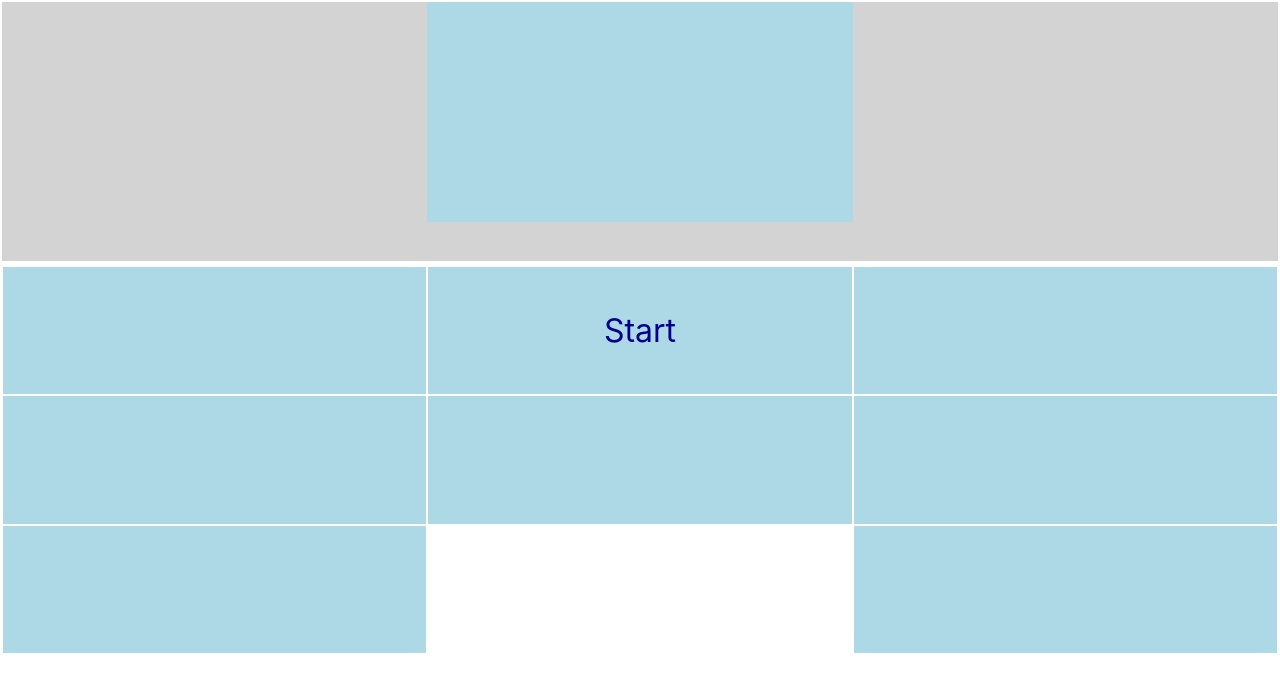
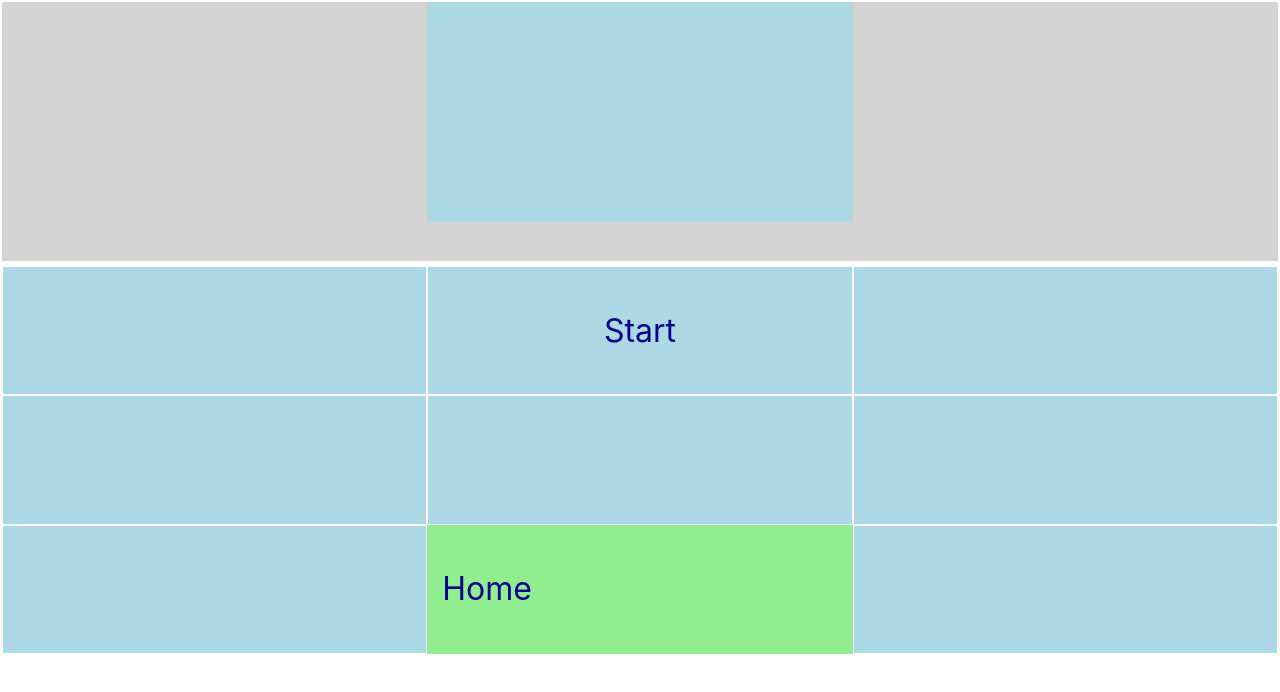
Before and after one commit to davidsjg/chord-key-id, a React (Create React App) app: page /sevenGame in a window 1280 px wide. Shown: the top 692 px of the page. Built offline with nearby package versions, Linux system fonts and the light colour scheme.

Commit message:
added home button to sevensGame

```diff
--- a/package.json
+++ b/package.json
@@ -7,7 +7,7 @@
     "@testing-library/jest-dom": "^5.17.0",
     "@testing-library/react": "^13.4.0",
     "@testing-library/user-event": "^13.5.0",
-    "firebase": "^11.1.0",
+    "firebase": "^11.2.0",
     "react": "^19.0.0",
     "react-dom": "^19.0.0",
     "react-router-dom": "^7.1.3",
--- a/src/SelectorPage/SelectorPage.css
+++ b/src/SelectorPage/SelectorPage.css
@@ -10,14 +10,18 @@
     align-items: center;
     justify-content: center;
     background-color: lightskyblue;
-    padding: 40px 60px;
-    margin: 30px 20px;
-    width: 40px;
+    margin-top: 10px;
     border-radius: 5px;
 }
 
 .bothHeader:hover{
-    background-color: green;
+    background-color: lightgreen;
+    transform: scale(1.03);
+}
+
+.bothHeader:active{
+    background-color: lightgreen;
+    transform: scale(.98);
 }
 
 
@@ -29,9 +33,11 @@
     font-size: xx-large;
     color: white;
     text-decoration: none;
+    padding: 50px;
+    width: 60px;
 }
 
+
 .bothHeader a:hover{
-    transform: scale(1.01);
 
 }
--- a/src/SevenGame/NoteSelector/NoteSelector.css
+++ b/src/SevenGame/NoteSelector/NoteSelector.css
@@ -55,3 +55,21 @@
 .select:hover, .select:active, .select:focus {
     background-color: #a49bb6;
   }
+
+
+.homeButton{
+    background-color: lightgreen;
+}
+
+.homeButton a{
+    margin: 1px;
+    text-align: center;
+    vertical-align: middle;
+    margin-left: 15px;
+    line-height: 127px;
+    font-size: xx-large;
+    text-decoration: none;
+}
+.homeButton span{
+color: darkblue;
+}
--- a/src/SevenGame/NoteSelector/NoteSelector.js
+++ b/src/SevenGame/NoteSelector/NoteSelector.js
@@ -1,4 +1,5 @@
 import React from "react";
+import { Link } from "react-router-dom";
 import "./NoteSelector.css";
 
 function NoteSelector({ onUpdateState, currIndex }) {
@@ -37,7 +38,17 @@ function NoteSelector({ onUpdateState, currIndex }) {
       <div className={currIndex === "null" || currIndex === 10 ? 'selectHidden' : 'select'} onClick={handleClick} id="G">G</div>
       <div className={currIndex === "null" || currIndex === 10 ? 'selectHidden' : 'select'} onClick={handleClick} id="E">E</div>
       <div className={currIndex === "null" || currIndex === 10 ? 'selectHidden' : 'select'} onClick={handleClick} id="C">C</div>
-      <div className="selectHidden1">Hold</div>
+      <div className="homeButton">
+        <div >
+
+            <Link
+              to="/"
+            >
+              <span style={{ marginRight: -9 }}>Home</span>
+            </Link>
+
+        </div></div>
+
       <div className={currIndex === "null" || currIndex === 10 ? 'selectHidden' : 'select'} onClick={handleClick} id="F">F</div>
 
       </div>
```
Also changed, not shown: 1 other file (tests, documents, lock files or other folders).
